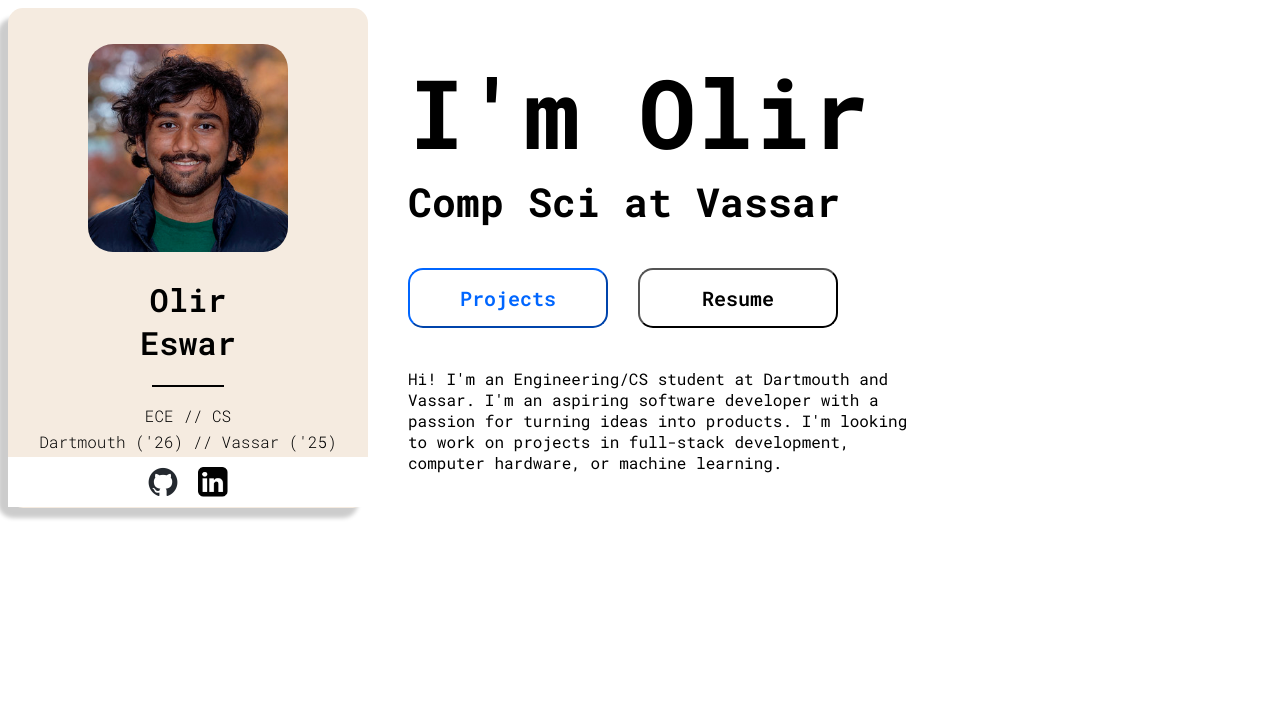
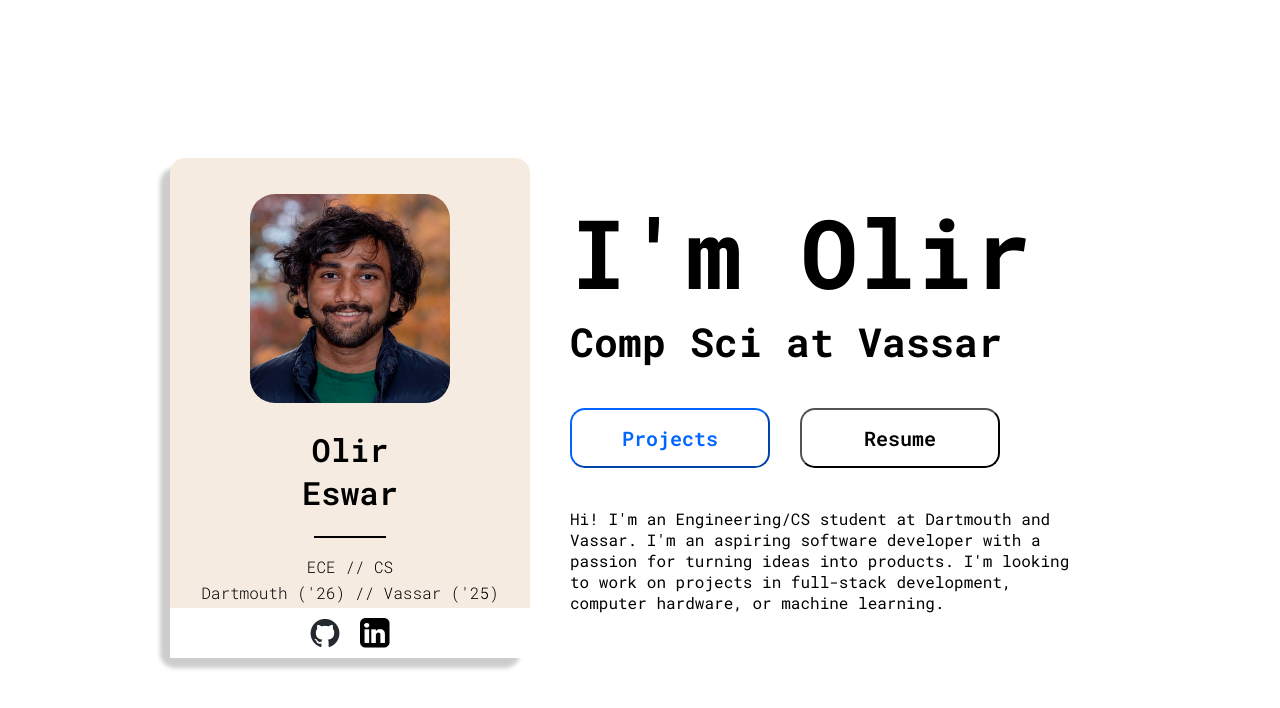
Before and after one commit to OlirEswar/OlirEswar.com, a React (Vite) app: page / in a window 1280 px wide. Shown: the top 708 px of the page. Built offline with nearby package versions, Linux system fonts and the light colour scheme.

Commit message:
Centered main div

```diff
--- a/src/index.css
+++ b/src/index.css
@@ -15,4 +15,7 @@
 
 .main-container {
   display: flex;
+  align-items: center;
+  justify-content: center;
+  height: 100vh;
 }
```
